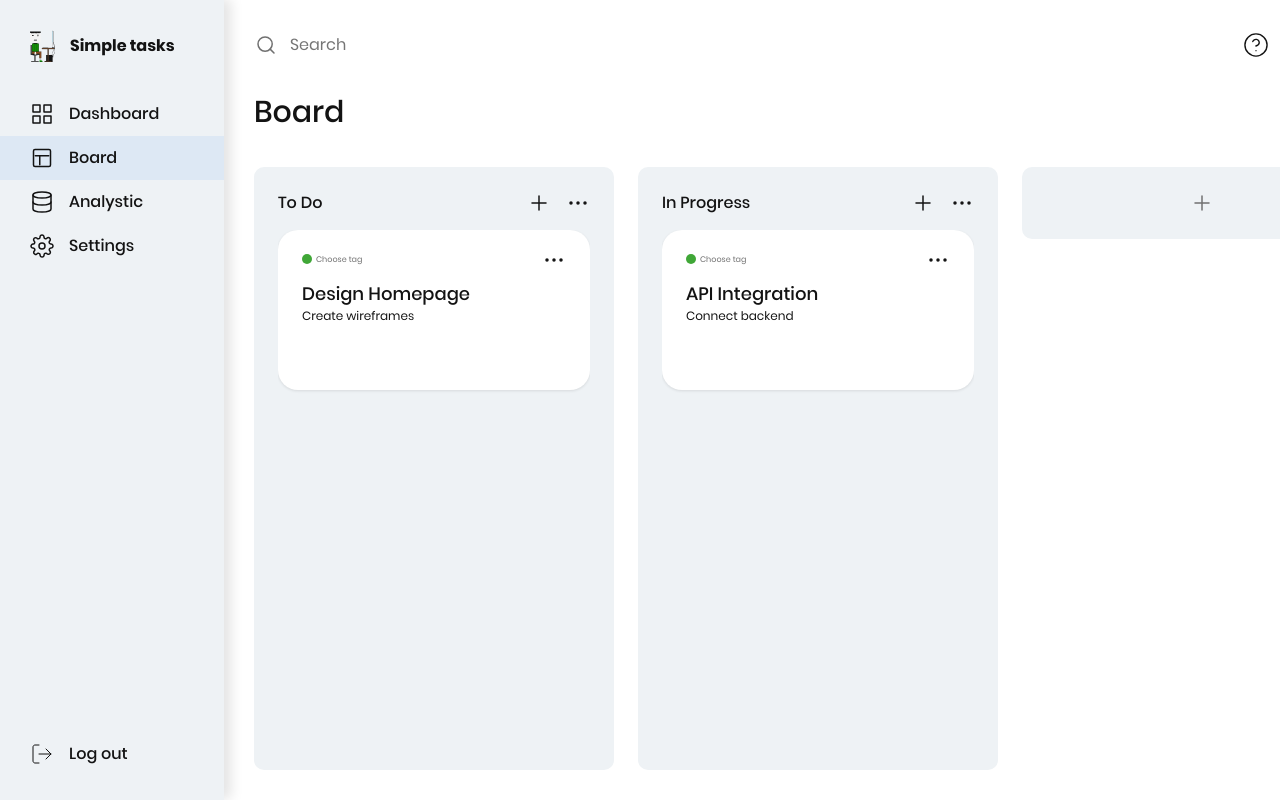
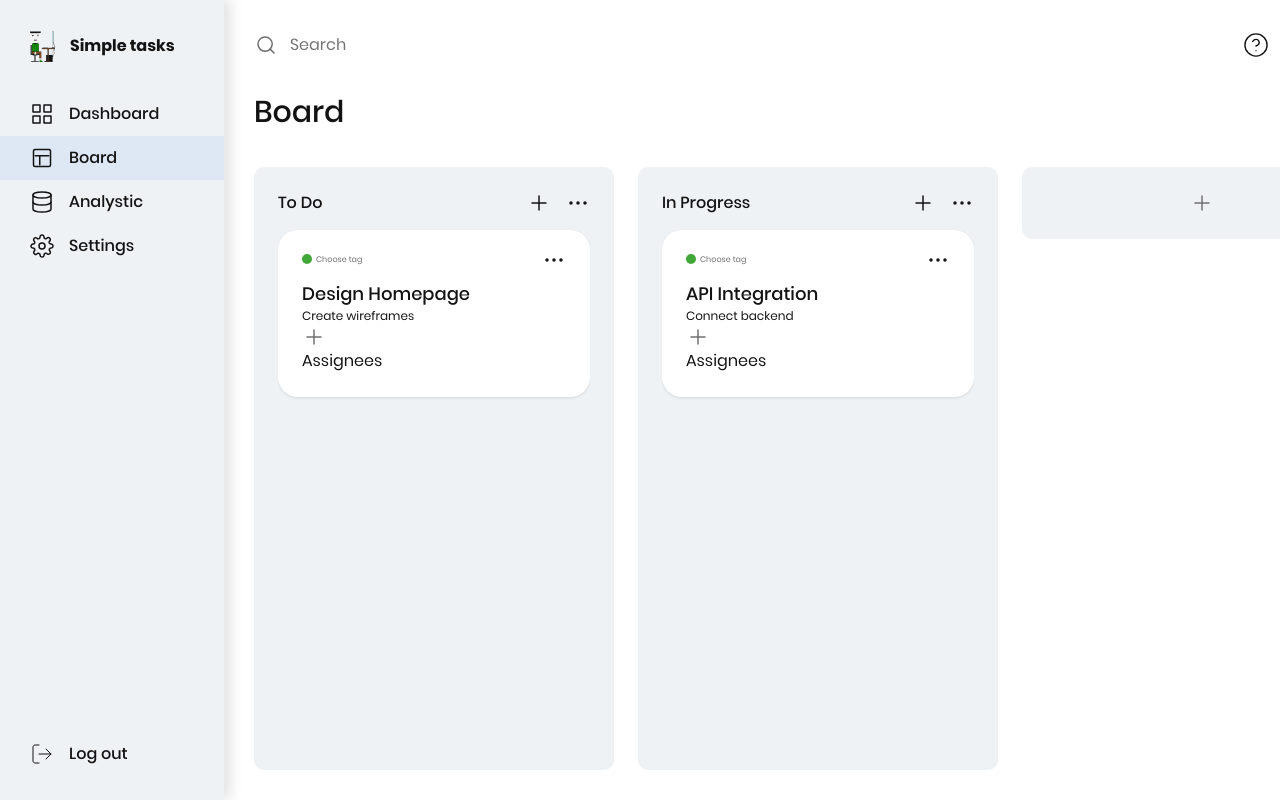
Before and after one commit to rustrooper/task-manager, a React (Vite) app: page / in a window 1280 px wide. Built offline with nearby package versions, Linux system fonts and the light colour scheme.

Commit message:
TaskCard modified

```diff
--- a/src/components/AssignessSelector/index.jsx
+++ b/src/components/AssignessSelector/index.jsx
@@ -2,7 +2,7 @@ import './styles.scss'
 import Dropdown from '../Dropdown'
 import Icon from '../Icon'
 
-const AssigneesSelector = ({onAssigneeSelect, availableAssignees}) => (
+const AssigneesSelector = ({currentAssignee, onAssigneeSelect, availableAssignees}) => (
 	<Dropdown
 		classNameWrapper='assignees-selector'
 		classNameContent='assignees-selector__dropdown'
--- a/src/components/Column/index.jsx
+++ b/src/components/Column/index.jsx
@@ -1,6 +1,6 @@
 import './styles.scss'
 import Icon from '../Icon'
-import DropdownMenu from '../DropdownMenu.jxs'
+import DropdownMenu from '../DropdownMenu'
 
 const Column = ({column, onAddTask, onDeleteColumn, children}) => {
 	return (
--- a/src/components/TaskCard/index.jsx
+++ b/src/components/TaskCard/index.jsx
@@ -1,9 +1,10 @@
 import './styles.scss'
 import {useEffect, useState} from 'react'
-import DropdownMenu from '../DropdownMenu.jxs'
+import DropdownMenu from '../DropdownMenu'
 import TagSelector from '../TagSelector'
+import AssigneesSelector from '../AssignessSelector'
 
-const TaskCard = ({task, tags, onDeleteTask, onUpdateTask}) => {
+const TaskCard = ({task, tags, assignees, onDeleteTask, onUpdateTask}) => {
 	const [isEditing, setIsEditing] = useState(false)
 	const [editedTask, setEditedTask] = useState(task)
 	useEffect(() => {
@@ -22,10 +23,11 @@ const TaskCard = ({task, tags, onDeleteTask, onUpdateTask}) => {
 		setEditedTask(prev => ({...prev, [name]: value}))
 	}
 
-	const handleTagSelect = selectedTag => {
-		onUpdateTask({...task, tag: selectedTag})
+	const handleTaskUpdate = (property, value) => {
+		onUpdateTask({...task, [property]: value})
 	}
 
+	handleTaskUpdate
 	return (
 		<div className='task'>
 			{isEditing ? (
@@ -51,13 +53,18 @@ const TaskCard = ({task, tags, onDeleteTask, onUpdateTask}) => {
 			) : (
 				<>
 					<div className='task__header'>
-						<TagSelector currentTag={task.tag} onTagSelect={handleTagSelect} availableTags={tags} />
+						<TagSelector currentTag={task.tag} onTagSelect={handleTaskUpdate} availableTags={tags} />
 						<DropdownMenu onDelete={onDeleteTask} />
 					</div>
 					<div className='task__content' onClick={!isEditing ? handleEdit : null}>
 						<h3 className='task__title'>{task.title}</h3>
 						<p className='task__description'>{task.description}</p>
 					</div>
+					<AssigneesSelector
+						currentAssignee={task.assignee}
+						onAssigneeSelect={handleTaskUpdate}
+						availableAssignees={assignees}
+					/>
 				</>
 			)}
 		</div>
--- a/src/pages/Board.jsx
+++ b/src/pages/Board.jsx
@@ -21,6 +21,7 @@ const Board = () => {
 	]
 
 	const tags = ['design system', 'development', 'testing', 'analytics']
+	const assignees = ['daniel simonov', 'alex sigeiev']
 
 	const [columns, setColumns] = useState(() => {
 		const savedColumns = localStorage.getItem('taskBoardColumns')
@@ -113,6 +114,7 @@ const Board = () => {
 								key={task.id}
 								task={task}
 								tags={tags}
+								assignees={assignees}
 								onDeleteTask={() => deleteTask(column.id, task.id)}
 								onUpdateTask={updatedTask => updateTask(column.id, updatedTask)}
 							/>
```
Also changed, not shown: src/components/DropdownMenu/index.jsx (renamed from src/components/DropdownMenu.jxs/index.jsx), src/components/DropdownMenu/styles.scss (renamed from src/components/DropdownMenu.jxs/styles.scss).
